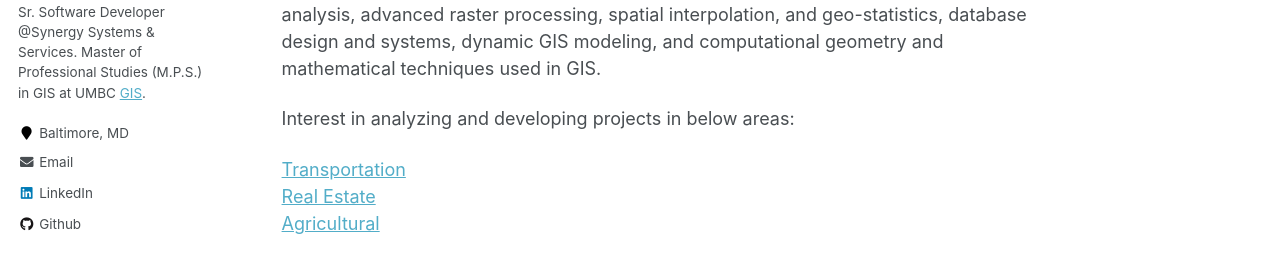
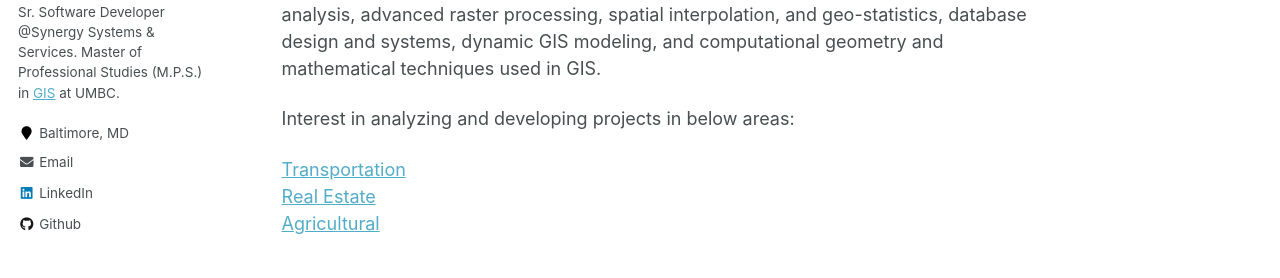
Before and after one commit to mandavaram/mandavaram.github.io, a Jekyll site: the page built from index.md, in a window 1280 px wide. Shown: the part 333-611 px from the top of the page. Built offline with Jekyll 4.4.1, drawn with Linux system fonts in a browser that asks for light colours; our own code applies the rules of GitHub Pages for plain Markdown files.

Commit message:
Update _config.yml

```diff
--- a/_config.yml
+++ b/_config.yml
@@ -83,7 +83,7 @@
   name             : "Ram Mandava"
   avatar           : "profile.png"
   bio              : "Sr. Software Developer @Synergy Systems & Services.
-                      Master of Professional Studies (M.P.S.) in GIS at UMBC <a href='https://ges.umbc.edu/'>GIS</a>."
+                      Master of Professional Studies (M.P.S.) in <a href='https://ges.umbc.edu/'>GIS</a> at UMBC."
   location         : "Baltimore, MD"
   employer         :
   pubmed           : #"https://www.ncbi.nlm.nih.gov/pubmed/?term=john+snow"
```
